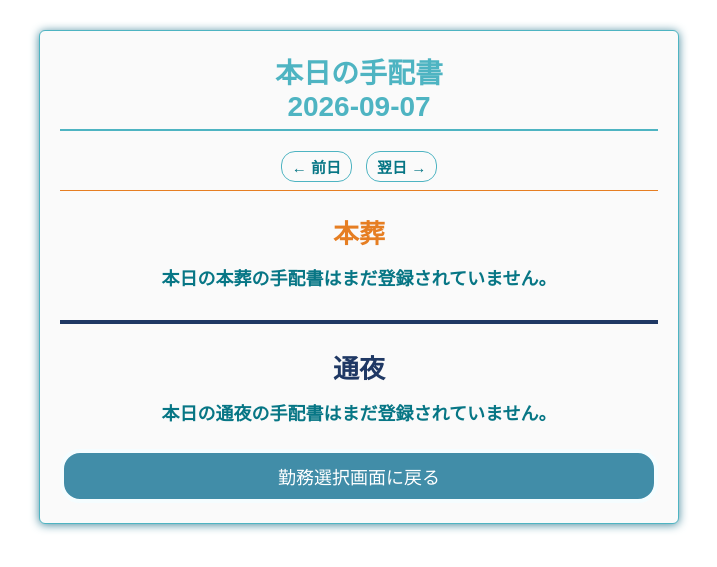
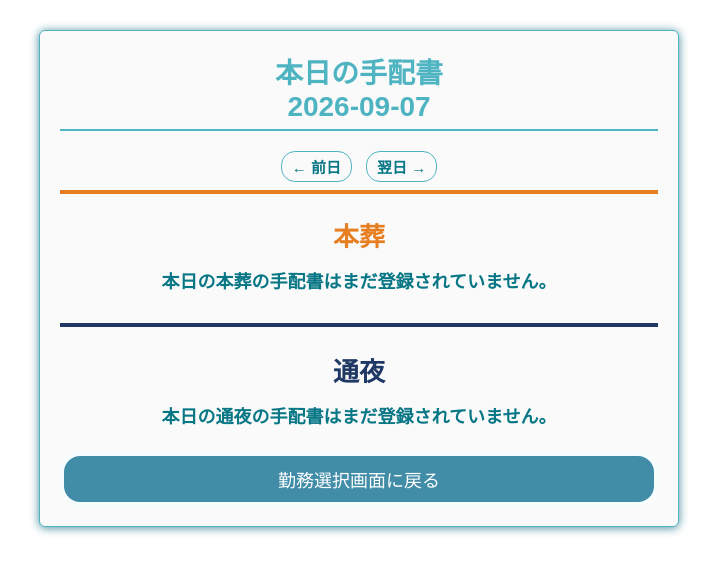
Before and after one commit to PSS-Grp/pss-attend, a Flask app: page /today_arrangement in a window 1280 px wide. Shown: the top 567 px of the page, without its empty margins (281-998 px from the left). Run offline with Flask 3, Linux system fonts and the light colour scheme; the visitor is signed in with stand-in values (Sample User, id 1); data that the repository does not hold is empty; parts of the project's set-up code (start-up, migrations or seed data) failed here and were passed over.

Commit message:
手配書確認画面: 本葬上部の境界線の太さを通夜上部の境界線と揃える(4px)
- .arrangement-block.honsoのborder-topを0.4px→4pxに変更し、本葬と通夜の
  間の境界線(border-bottom: 4px)と同じ太さになるようにした
  （色はオレンジのまま変更なし）

Co-Authored-By: Claude Sonnet 5 <noreply@anthropic.com>
Claude-Session: https://claude.ai/code/session_013gPMEBynRrc6kLfmEgFAdj

```diff
--- a/attendance_fixed/templates/today_arrangement.html
+++ b/attendance_fixed/templates/today_arrangement.html
@@ -29,9 +29,10 @@
         border-bottom: 4px solid #1f3864;
       }
       /* [追加] ユーザー要望により、本葬ブロックの上にオレンジ色の
-         境界線（太さ0.4px）を新たに追加した。 */
+         境界線を新たに追加した（太さ0.4px→さらに要望により、通夜の上の
+         線（本葬と通夜の間の境界線、4px）と同じ太さの4pxに変更）。 */
       .arrangement-block.honso {
-        border-top: 0.4px solid #e67e22;
+        border-top: 4px solid #e67e22;
       }
       .arrangement-block:last-of-type {
         border-bottom: none;
```
